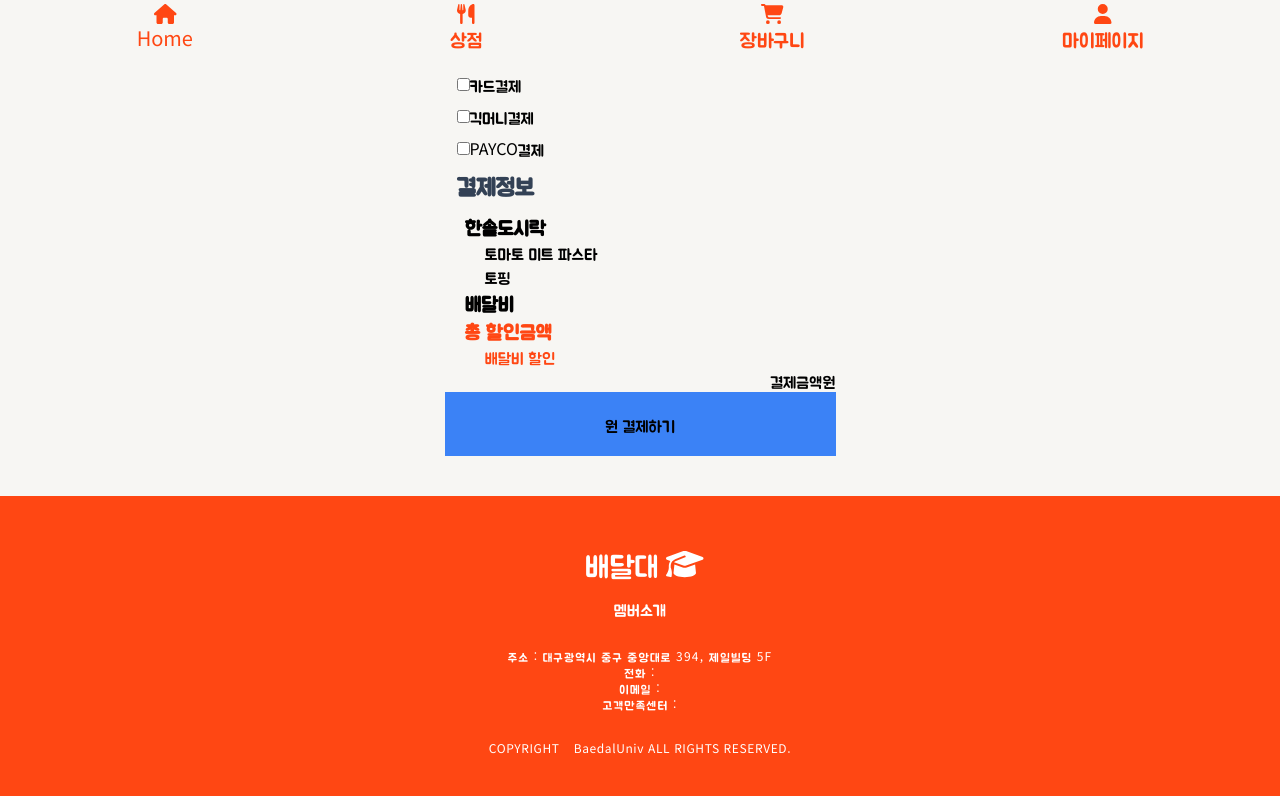
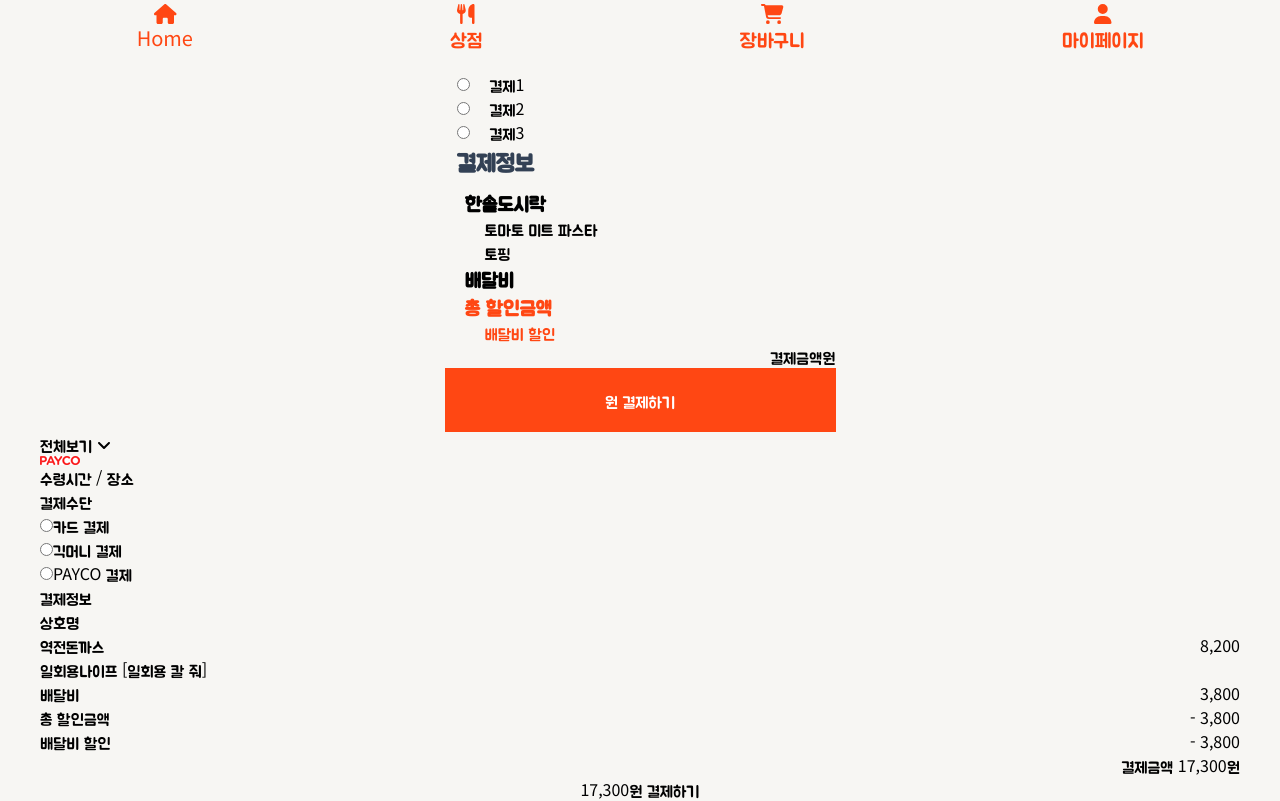
Before and after one commit to Banjae/BaedalUniv, a React (Create React App) app: page /Order in a window 1280 px wide. Shown: the part 740-1541 px from the top of the page. Built offline with nearby package versions, Linux system fonts and the light colour scheme.

Commit message:
주문하기 페이지 작업중

```diff
--- a/src/pages/order/Order.js
+++ b/src/pages/order/Order.js
@@ -1,11 +1,14 @@
 // shop Order
-import React from "react";
+import React, { useState } from "react";
 import { Link, useNavigate } from "react-router-dom";
 // FontAwesome Icon 적용
 import { FontAwesomeIcon } from "@fortawesome/react-fontawesome";
 import { faChevronLeft } from "@fortawesome/free-solid-svg-icons";
+import { faAngleDown } from "@fortawesome/free-solid-svg-icons";
 // FontAwesome Icon 적용
 import tw from "tailwind-styled-components";
+import Selectbox from "./Selectbox";
+import payco from "../../assets/Payco-4.png";
 
 const OrderLoginBt = tw.button`
 border-2
@@ -57,7 +60,7 @@ text-xl
 
 const Order = () => {
   const navigate = useNavigate();
-
+  const [showCate, setShowCate] = useState(false);
   return (
     <>
       <button onClick={() => navigate(-1)}>
@@ -96,7 +99,7 @@ const Order = () => {
             </select>
           </OrderDrop>
           <OrderText>수령장소</OrderText>
-          <OrderDrop>
+          <OrderDrop onClick={() => {}}>
             <select>
               <option>학사기숙사(A동)</option>
               <option>학사기숙사(B동)</option>
@@ -106,17 +109,17 @@ const Order = () => {
           </OrderDrop>
           <OrderTitle>결제수단</OrderTitle>
           <div className="flex flex-col justify-start ml-3">
-            <div className="mb-2">
-              <input type="checkbox" />
-              <span>카드결제</span>
+            <div>
+              <input type="radio" name="payment" />
+              <span className="ml-5">결제1</span>
             </div>
-            <div className="mb-2">
-              <input type="checkbox" />
-              <span className="mb-2">긱머니결제</span>
+            <div>
+              <input type="radio" name="payment" />
+              <span className="ml-5">결제2</span>
             </div>
-            <div className="mb-2">
-              <input type="checkbox" />
-              <span className="mb-2">PAYCO결제</span>
+            <div>
+              <input type="radio" name="payment" />
+              <span className="ml-5">결제3</span>
             </div>
           </div>
           <OrderTitle>결제정보</OrderTitle>
@@ -139,10 +142,73 @@ const Order = () => {
           <div className="flex flex-row justify-end">
             <span>결제금액원</span>
           </div>
-          <div className="flex bg-blue-500 justify-center items-center w-25 h-16">
+          <div className="flex bg-main justify-center items-center w-25 h-16 text-white">
             <span>원 결제하기</span>
           </div>
         </div>
+      </div>
+      <Selectbox />
+      <img src={payco} alt="페이코" className="font" />
+      <div></div>
+      <div className="order-info"></div>
+
+      <div className="receipt">
+        <h3>수령시간 / 장소</h3>
+        <div className="receipt-time"></div>
+        <div className="receipt-place"></div>
+      </div>
+
+      <div className="payment-method">
+        <h3>결제수단</h3>
+        <div>
+          <input type="radio" name="payment" />
+          <sapn>카드 결제</sapn>
+        </div>
+        <div>
+          <input type="radio" name="payment" />
+          <sapn>긱머니 결제</sapn>
+        </div>
+        <div>
+          <input type="radio" name="payment" />
+          <sapn>PAYCO 결제</sapn>
+        </div>
+      </div>
+
+      <div className="pay-info">
+        <h3>결제정보</h3>
+        <div>
+          <div className="menu-payment">
+            <span>상호명</span>
+            <div>
+              <div className="flex justify-between">
+                <span>역전돈까스</span>
+                <span>8,200</span>
+              </div>
+              <span>일회용나이프 [일회용 칼 줘]</span>
+            </div>
+          </div>
+
+          <div className="delivery-fee">
+            <div className="flex justify-between">
+              <span>배달비</span>
+              <span>3,800</span>
+            </div>
+            <div className="flex justify-between">
+              <span>총 할인금액</span>
+              <span>- 3,800</span>
+            </div>
+            <div className="flex justify-between">
+              <span>배달비 할인</span>
+              <span>- 3,800</span>
+            </div>
+          </div>
+        </div>
+        <div className="flex justify-end">
+          <span>결제금액 17,300원</span>
+        </div>
+      </div>
+      <div className="payment-box flex justify-center">
+        <span>17,300원 결제하기</span>
       </div>
     </>
   );
--- a/src/pages/order/OrderLogin.js
+++ b/src/pages/order/OrderLogin.js
@@ -10,10 +10,10 @@ const OrderLogin = () => {
         <FontAwesomeIcon icon={faChevronLeft} />
       </button>
       <div className="flex justify-center items-center mb-5">
-        <span>록시갸토 첨단아크레타점</span>
+        <span className="font-semibold text-4xl">록시갸토 첨단아크레타점</span>
       </div>
       <div className="flex justify-center">
-        <div className="h-72 w-4/5 bg-slate-700"></div>
+        <div className="h-96 w-3/4 bg-orange-900"></div>
       </div>
       <div className="px-3">
         <div className="flex flex-col justify-start ml-20 mb-10">
@@ -60,8 +60,8 @@ const OrderLogin = () => {
         <span>line</span>
 
         <div className="">
-          <Link to="/cart"></Link>
-          <Link to="/order"></Link>
+          <Link to="/cart">장바구니</Link>
+          <Link to="/order">주문하기</Link>
         </div>
       </div>
     </>
--- /dev/null
+++ b/src/pages/order/Selectbox.css
@@ -0,0 +1,9 @@
+.select-box img {
+  height: 12px;
+  width: 12px;
+  transition: all ease 1s;
+}
+.select-box.open img {
+  transform: rotate(180deg);
+  transition: all ease 1s;
+}
--- /dev/null
+++ b/src/pages/order/Selectbox.js
@@ -0,0 +1,29 @@
+import React, { useState } from "react";
+import { faAngleDown } from "@fortawesome/free-solid-svg-icons";
+import "./Selectbox.css";
+import { FontAwesomeIcon } from "@fortawesome/react-fontawesome";
+const Selectbox = () => {
+  const [showCate, setShowCate] = useState(false);
+  //   .select-box img { 		// 화살표 이미지 정방향일 때
+  //     height: 12px;
+  //     width: 12px;
+  //     transition: all ease 1s;	// 회전 애니메이션 부드럽게 돌아간다.
+  //   }
+  //   .select-box.open img { 		// 클릭해서 드랍박스가 열릴 때
+  //     transform: rotate(180deg);	// 화살표가 역방향으로 회전
+  //     transition: all ease 1s; 	// 회전 시 부드럽게 돌아간다.
+  //   }
+
+  return (
+    <>
+      <div
+        className={`select-box ${showCate ? "open" : ""}`} // showCate 가 true 면 open 이라는 클래스가 추가된다.
+        onClick={() => setShowCate(!showCate)} // 클릭 시에 showCate의 상태값이 바뀐다. (스위치 역할)
+      >
+        전체보기 <FontAwesomeIcon icon={faAngleDown} />
+      </div>
+    </>
+  );
+};
+
+export default Selectbox;
```
Also changed, not shown: src/assets/Payco-4.png (added), src/assets/Payco.png (added).
